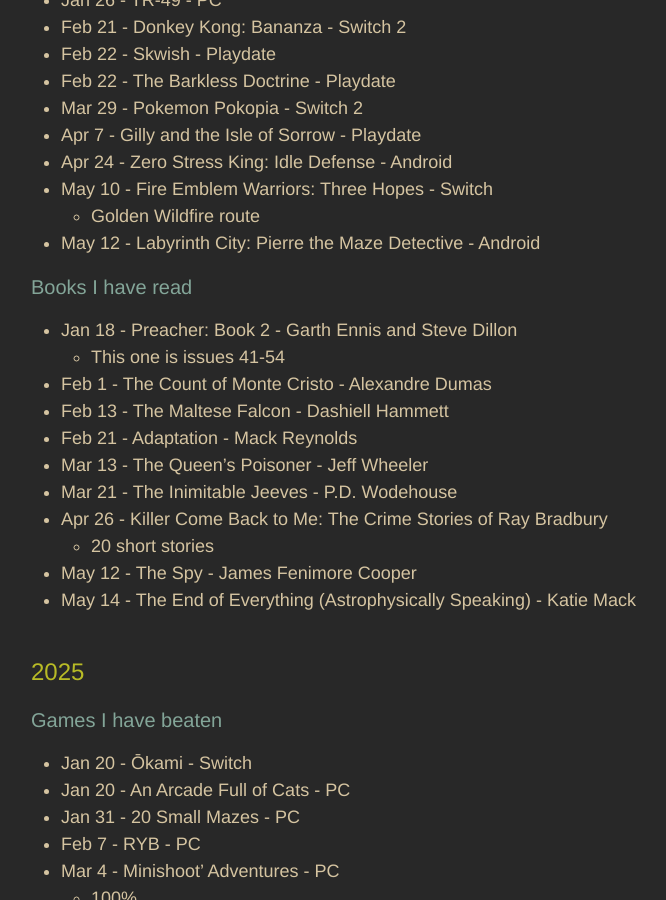
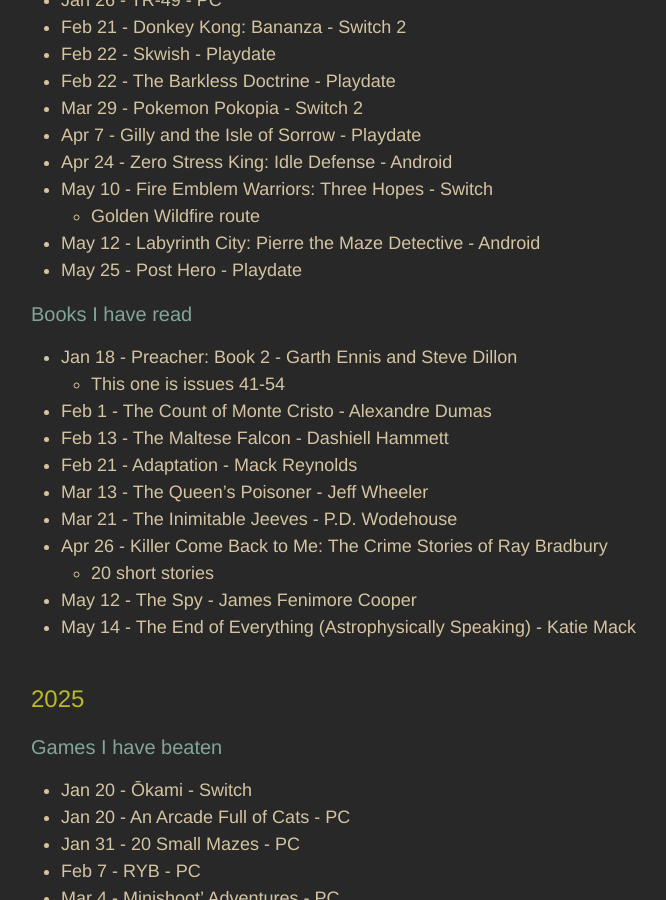
Before and after one commit to adkinsrs/sadkins_site, a Jekyll site: the page built from misc.md, in a window 1280 px wide and 900 px high, scrolled down 653 px. Shown: the whole window, without its empty margins (239-905 px from the left). Built offline with Jekyll 4.4.1, drawn with Linux system fonts in a browser that asks for light colours.

Commit message:
beat a game

```diff
--- a/misc.md
+++ b/misc.md
@@ -31,6 +31,7 @@
 * May 10 - Fire Emblem Warriors: Three Hopes - Switch
   * Golden Wildfire route
 * May 12 - Labyrinth City: Pierre the Maze Detective - Android
+* May 25 - Post Hero - Playdate
 
 ### Books I have read
 
```
